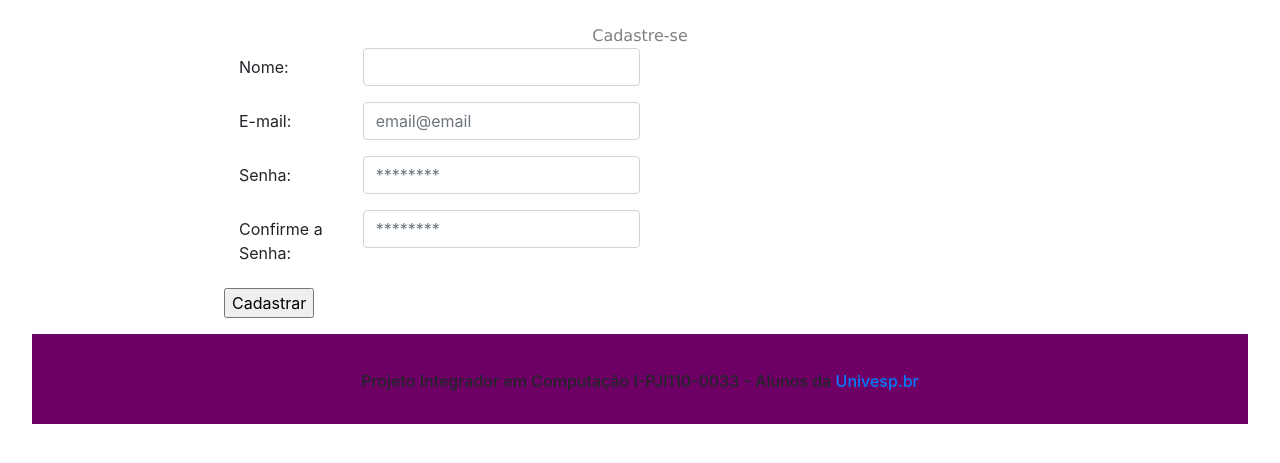
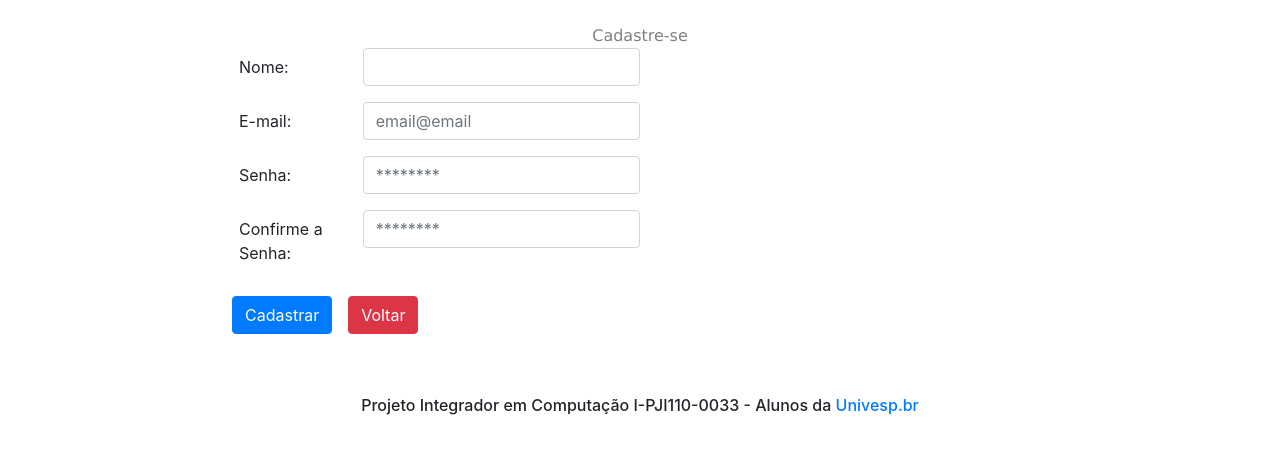
Before and after one commit to danielnascbb/univesp, a PHP site: page /cadastro.php in a window 1280 px wide. Shown: the top 463 px of the page. Run offline with PHP 8.4, Linux system fonts and the light colour scheme; some libraries are stand-ins or nearby versions.

Commit message:
Ajustes de tela

```diff
--- a/cadastro.php
+++ b/cadastro.php
@@ -95,7 +95,8 @@ function Form1_Validator(theForm)
             </div>
 
             <div class="form-group row">
-               <input type="submit" border="0" name="I1" value="Cadastrar">
+               <input type="submit" class="btn btn-primary m-2" name="I1" value="Cadastrar">
+               <input type="button" onclick="window.location.assign('index.php')" class="btn btn-danger m-2" name="I1" value="Voltar">
             </div>
 
             <input type="hidden" name="funcao" value="cadastro">
@@ -112,7 +113,7 @@ function Form1_Validator(theForm)
 </center>
 
 <center> <!-- Rodapé -->
-<div class="container-fluid" style="background:#6E0065; width: 95%;">
+<div class="container-fluid" style="width: 70%;">
     <?php include 'inc_inferior.php'; ?>
 </div>
 </center>
--- a/inc_conn.php
+++ b/inc_conn.php
@@ -16,10 +16,10 @@ $password = "Univesp2021";
 $database = "gamepl45_teacherbinderdb";
 
 //dados conexão local;
-$servername = "localhost";
-$username = "root";
-$password = "univesp";
-$database = "teacherbinderdb";
+//$servername = "localhost";
+//$username = "root";
+//$password = "univesp";
+//$database = "teacherbinderdb";
 
 // Create connection
 $conn = mysqli_connect($servername,$username,$password,$database);
```
